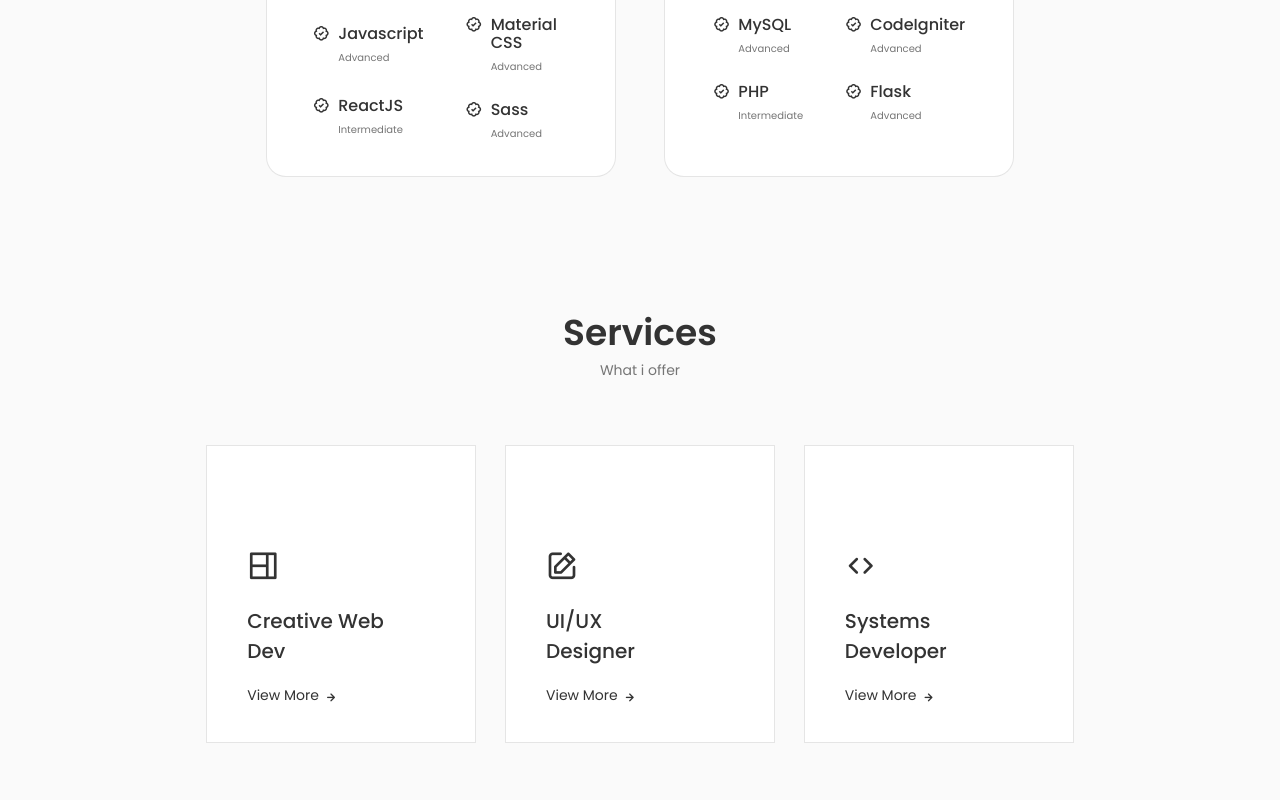
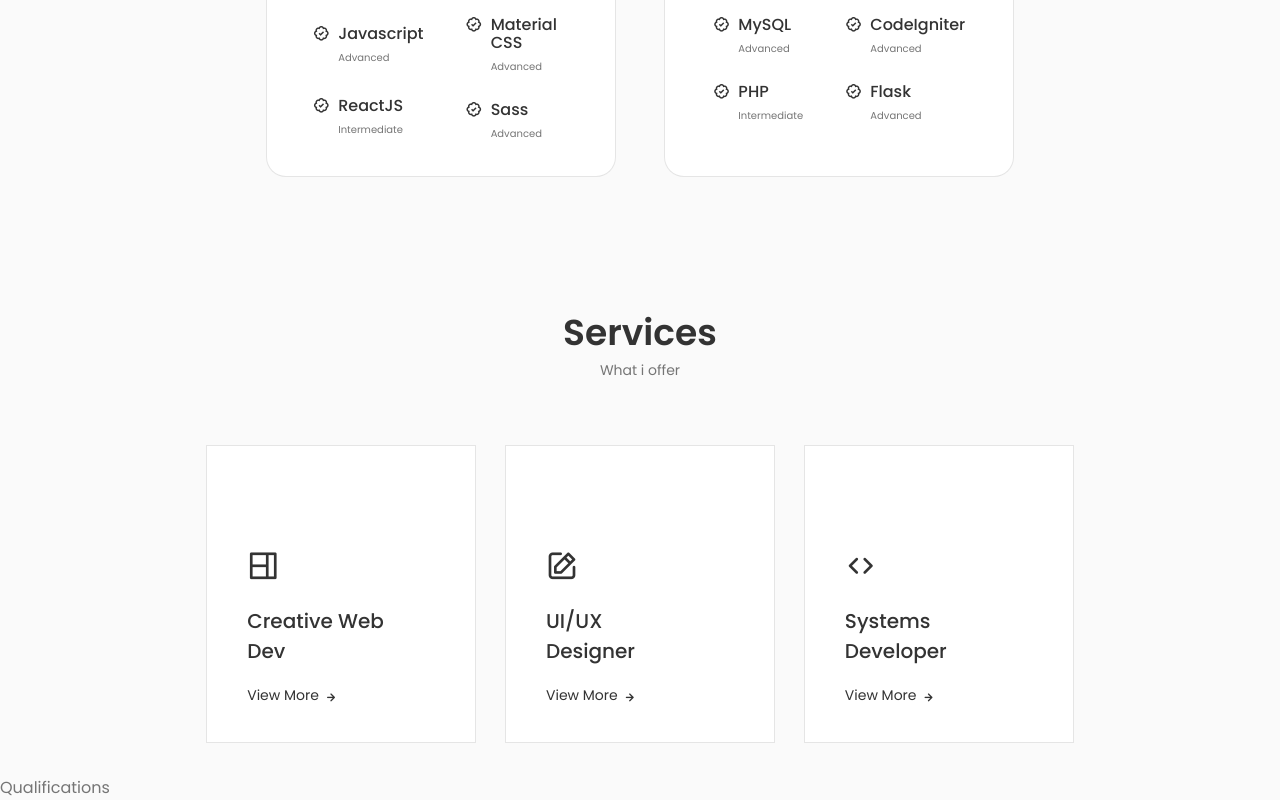
Before and after one commit to stevescilar/Master_Steve, a React (Create React App) app: page / in a window 1280 px wide. Shown: the part 1786-2586 px from the top of the page. Before the commit the page ends 2561 px from the top, so only its background shows below. Built offline with nearby package versions, Linux system fonts and the light colour scheme.

Commit message:
qualifications section

```diff
--- a/src/App.js
+++ b/src/App.js
@@ -5,6 +5,7 @@ import Home from './components/home/Home';
 import About from './components/about/About';
 import Skills from './components/skills/Skills';
 import Services from './components/services/Services';
+import Qualifications from './components/qualifications/Qualifications';
 
 function App() {
   return (
@@ -16,6 +17,7 @@ function App() {
       <About />
       <Skills />
       <Services />
+      <Qualifications />
     </main>
     </>
 
--- /dev/null
+++ b/src/components/qualifications/Qualifications.jsx
@@ -0,0 +1,11 @@
+import React from 'react'
+import "./qualifications.css";
+
+
+const Qualifications = () => {
+  return (
+    <div>Qualifications</div>
+  )
+}
+
+export default Qualifications
```
Also changed, not shown: src/components/qualifications/qualifications.css (added).
